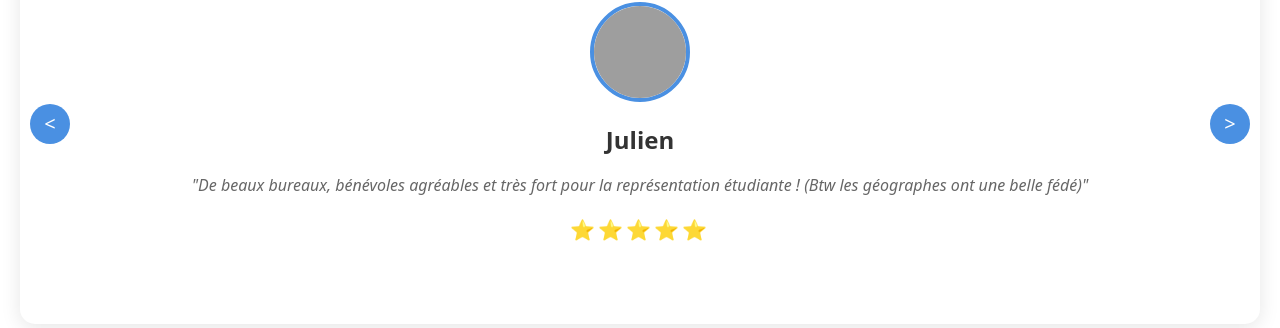
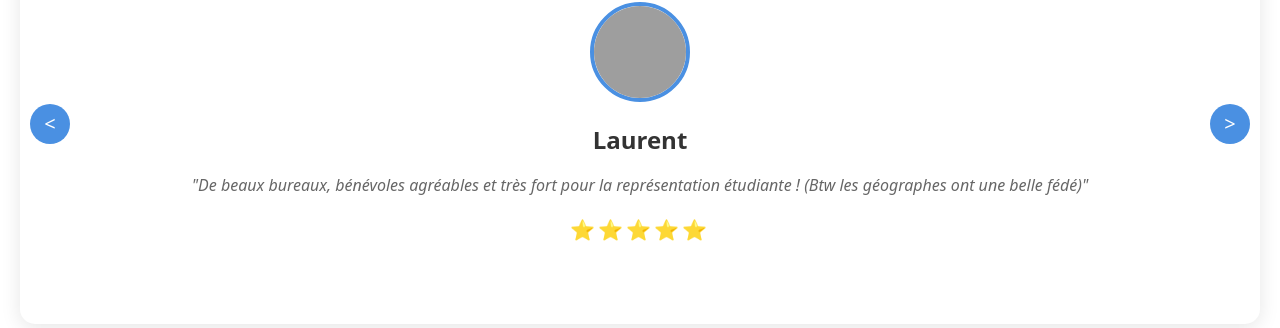
Before and after one commit to Jfdena/SAE_FAGE_FINAL, a PHP site: page /HTML/Accueil.html in a window 1280 px wide. Shown: the part 3370-3698 px from the top of the page. Run offline with PHP 8.4, Linux system fonts and the light colour scheme; grey boxes are pictures that could not be loaded.

Commit message:
rajout de quelque image manquante sur la page d'accueil , prochain commit rajout des images restantes sur Accueil et A propos

```diff
--- a/HTML/Accueil.html
+++ b/HTML/Accueil.html
@@ -177,15 +177,15 @@
 
 
         <div class="temoignage-carte_premiere">
-            <img src="../assets/img/" alt="Photo illustrative julien" class="profile-img">
-            <div class="nom">Julien</div>
+            <img src="../assets/img/image-laurent.jpg" alt="Photo illustrative laurent" class="profile-img">
+            <div class="nom">Laurent</div>
             <p class="temoignage-text">"De beaux bureaux, bénévoles agréables et très fort pour la représentation étudiante !
                 (Btw les géographes ont une belle fédé)"</p>
             <div class="etoiles">⭐⭐⭐⭐⭐</div>
         </div>
 
         <div class="temoignage-carte">
-            <img src="../assets/img/image-" alt="Photo illustrative Doriane" class="profile-img">
+            <img src="../assets/img/image-doriane.jpg" alt="Photo illustrative Doriane" class="profile-img">
             <div class="nom">Doriane</div>
             <p class="temoignage-text">"Des associatifs et des elus engagés, de beaux projets de prévention mais aussi d'innovation sociale et surtout une grande force de représentation pour les jeunes !"</p>
             <div class="etoiles">⭐⭐⭐⭐⭐</div>
@@ -206,7 +206,7 @@
         </div>
 
         <div class="temoignage-carte">
-            <img src="../assets/img/" alt="Photo illustrative Guillaume" class="profile-img">
+            <img src="../assets/img/image-guillaume.jpg" alt="Photo illustrative Guillaume" class="profile-img">
             <div class="nom">Guillaume</div>
             <p class="temoignage-text">"Un travail acharné année après année au service des étudiants et de l'ESR !"</p>
             <div class="etoiles">⭐⭐⭐⭐⭐</div>
--- a/assets/css/stylesheet.css
+++ b/assets/css/stylesheet.css
@@ -68,7 +68,7 @@ h2 {
     position: relative;
     color: white;
 
-    background-image: url("../img/Image-etudiant-accueil.jpg"); /* ton image */
+    background-image: url("../img/Image-etudiant-accueil.png"); /* ton image */
     background-size: cover;      /* l'image couvre tout le conteneur */
     background-position: center; /* centrée */
     background-repeat: no-repeat; /* pas de répétition */
```
